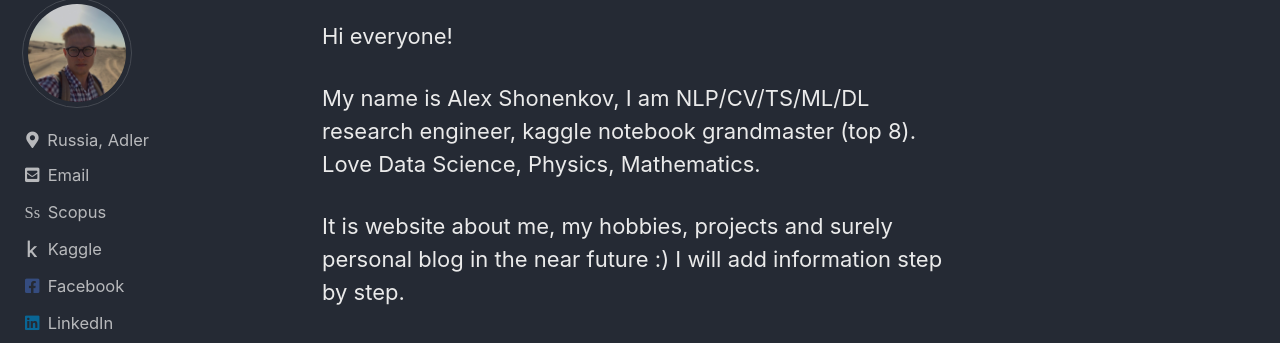
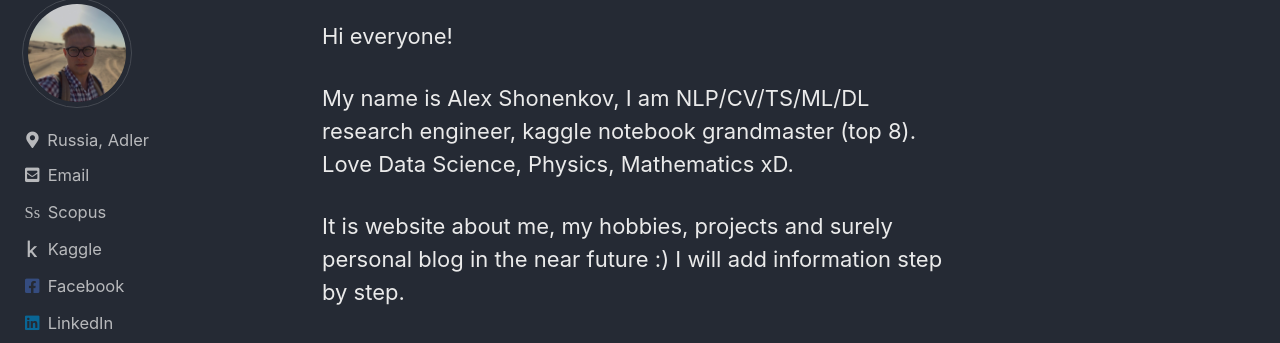
Before and after one commit to shonenkov/shonenkov.github.io, a Jekyll site: the page built from _pages/main.md, in a window 1280 px wide and 900 px high. Shown: the part 334-677 px from the top of the window. Built offline with Jekyll 4.4.1, drawn with Linux system fonts in a browser that asks for light colours; cached includes are drawn as plain includes.

Commit message:
small changes

```diff
--- a/Gemfile
+++ b/Gemfile
@@ -2,3 +2,6 @@ source "https://rubygems.org"
 gem "github-pages", group: :jekyll_plugins
 
 gem "minimal-mistakes-jekyll"
+gem "csv"
+gem "bigdecimal"
+gem "webrick"
--- a/_pages/main.md
+++ b/_pages/main.md
@@ -15,7 +15,7 @@ header:
 
 Hi everyone!
 
-My name is Alex Shonenkov, I am NLP/CV/TS/ML/DL research engineer, kaggle notebook grandmaster (top 8). Love Data Science, Physics, Mathematics.
+My name is Alex Shonenkov, I am NLP/CV/TS/ML/DL research engineer, kaggle notebook grandmaster (top 8). Love Data Science, Physics, Mathematics xD.
 
 It is website about me, my hobbies, projects and surely personal blog in the near future :) I will add information step by step.
 
```
